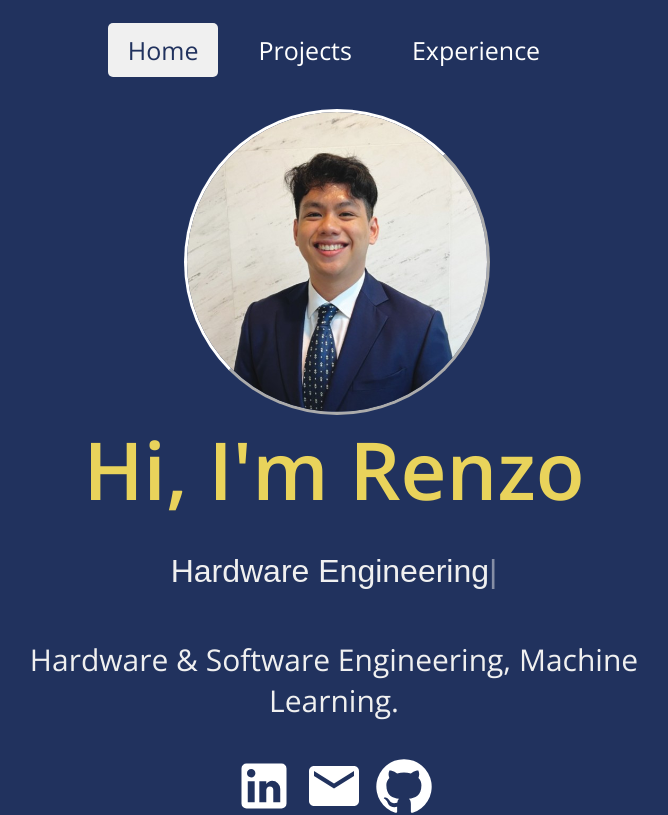
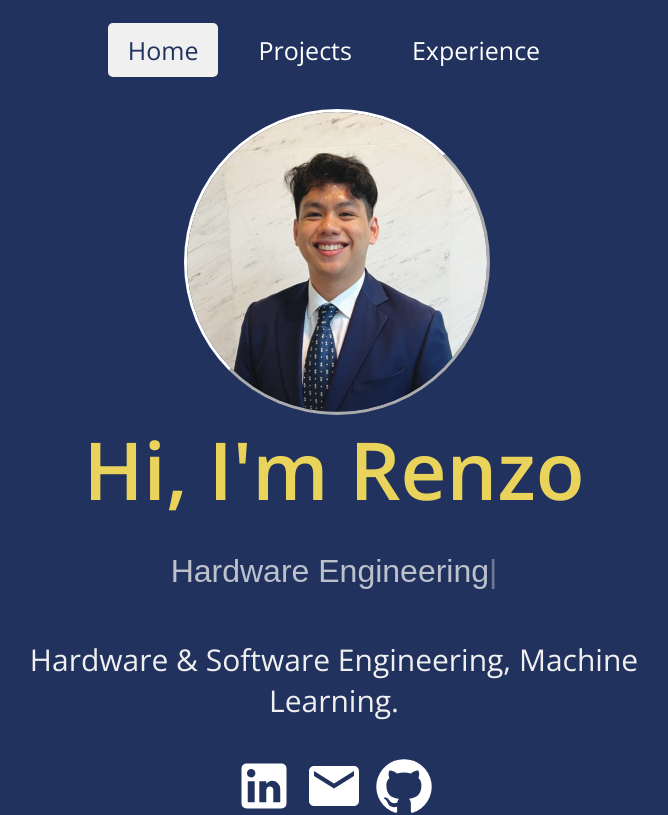
Before and after one commit to renzocanare/portfolio-website, a React (Create React App) app: page / in a window 1280 px wide. Shown: the top 815 px of the page, without its empty margins (306-974 px from the left). Built offline with nearby package versions, Linux system fonts and the light colour scheme.

Commit message:
Decrease opacity of Typed Text

```diff
--- a/src/styles/DynamicText.css
+++ b/src/styles/DynamicText.css
@@ -5,13 +5,13 @@
     align-items: center;
     height: 100px;
     font-size: 2.0em;
-    color: #f0f0f0;
+    color: #f0f0f0c0;
     margin: 20px 0;
     white-space: nowrap;
   }
 
   .dynamic-text-container .typed-cursor {
-    color: #f0f0f0;
+    color: #f0f0f0c0;
     opacity: 1;
     animation: blink 0.8s infinite;
   }
@@ -29,6 +29,7 @@
 
   @media only screen and (max-width: 480px) {
     .dynamic-text-container {
+        margin-top: 0px;
         font-size: 1.5em;
         white-space: normal;
       }
```
